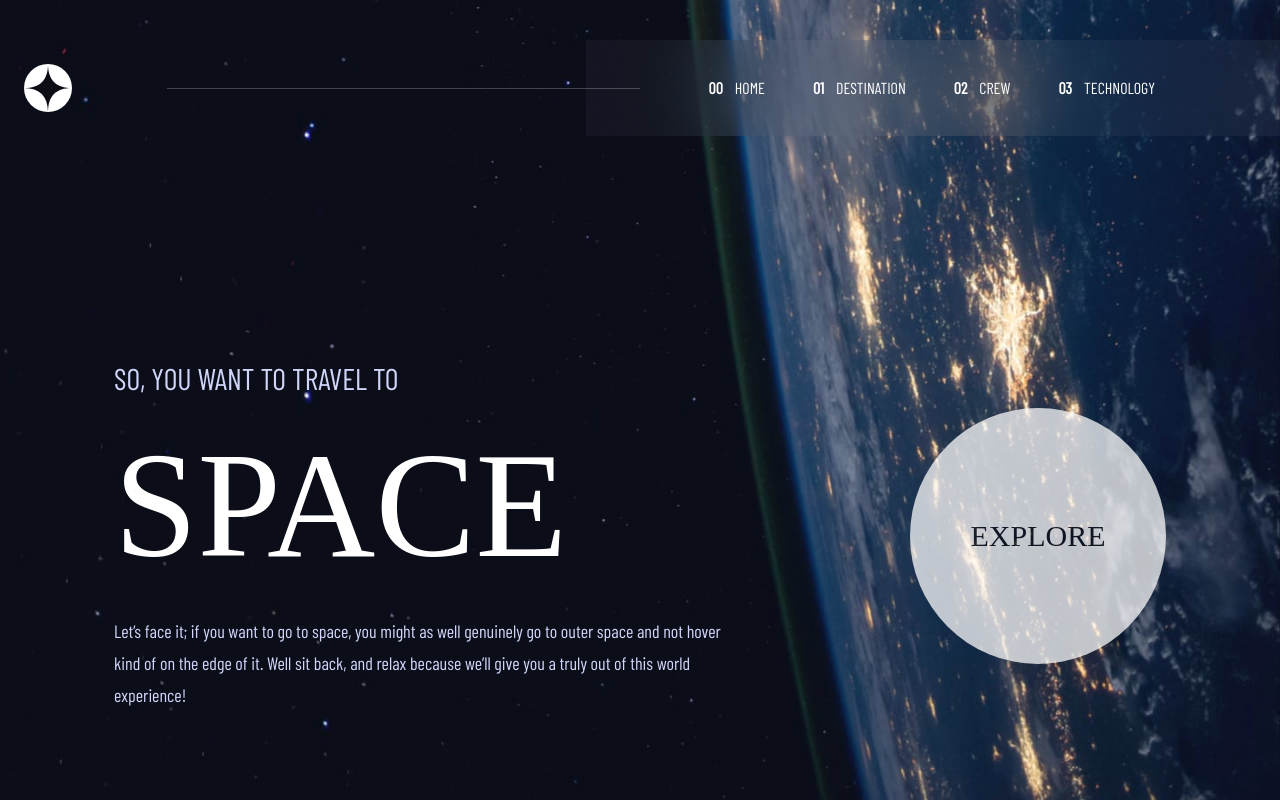
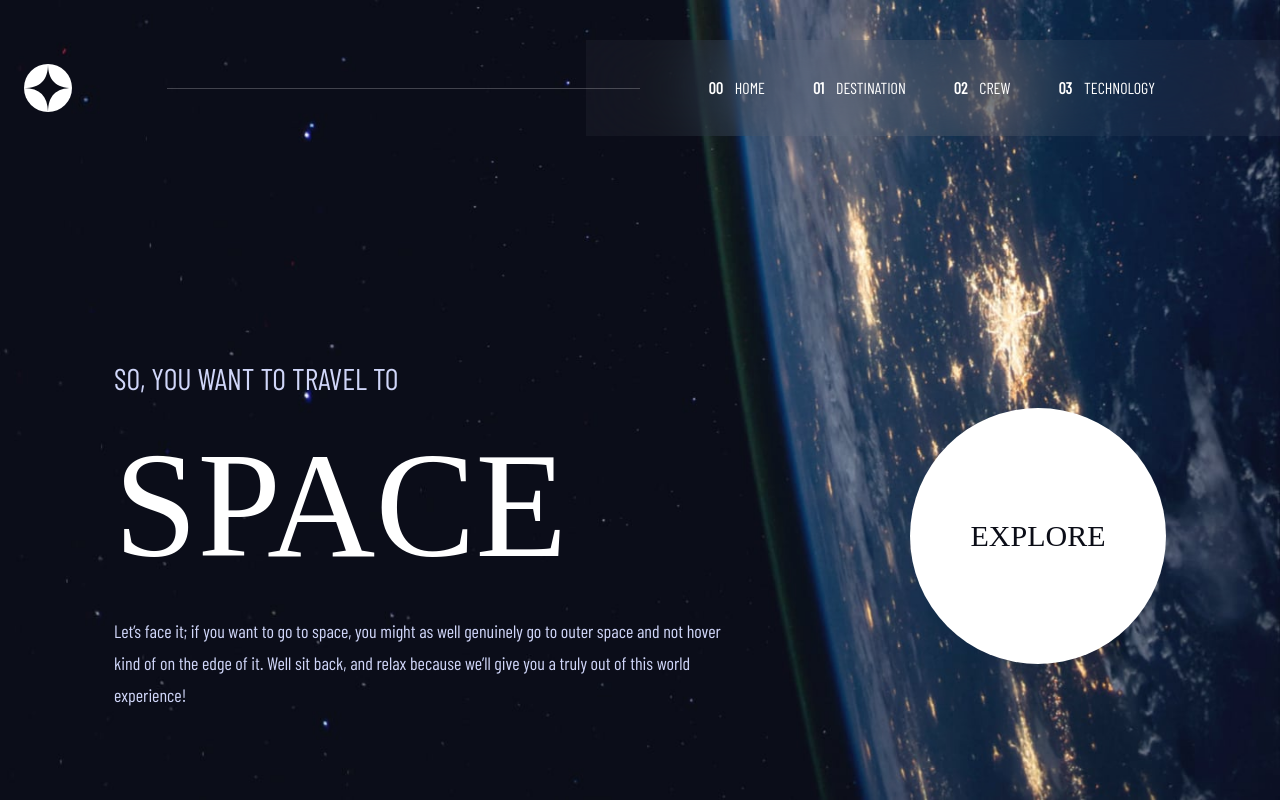
Before and after one commit to mosesfawole/space-tourism, a React (Vite) app: page / in a window 1280 px wide. Built offline with nearby package versions, Linux system fonts and the light colour scheme; a web font is replaced by a local one.

Commit message:
add header active states

```diff
--- a/src/components/Header.jsx
+++ b/src/components/Header.jsx
@@ -46,8 +46,8 @@ const Header = () => {
                 <li
                   className={
                     currentPage === `/${item}`
-                      ? `border-b-2 pb-[70px]`
-                      : "flex gap-3  "
+                      ? `border-b-2 pb-[70px] `
+                      : "flex gap-3 hover:border-opacity-[.5] hover:border-b-2 hover:pb-[70px] hover:border-white  "
                   }
                   key={index}
                 >
--- a/src/components/Home.jsx
+++ b/src/components/Home.jsx
@@ -21,7 +21,7 @@ const Home = () => {
         </div>
         <div className="flex ">
           <Link to="/destination">
-            <button className="animate-pulse bg-white w-36 h-36 md:w-64 md:h-64 rounded-full">
+            <button className=" bg-white w-36 h-36 md:w-64 md:h-64 rounded-full   hover:border-[40px] hover:border-white hover:mix-blend-normal hover:border-opacity-[0.1]">
               <p className="font-bellefair uppercase text-[#0B0D17] text-xl md:text-3xl leading-5">
                 Explore
               </p>
```
